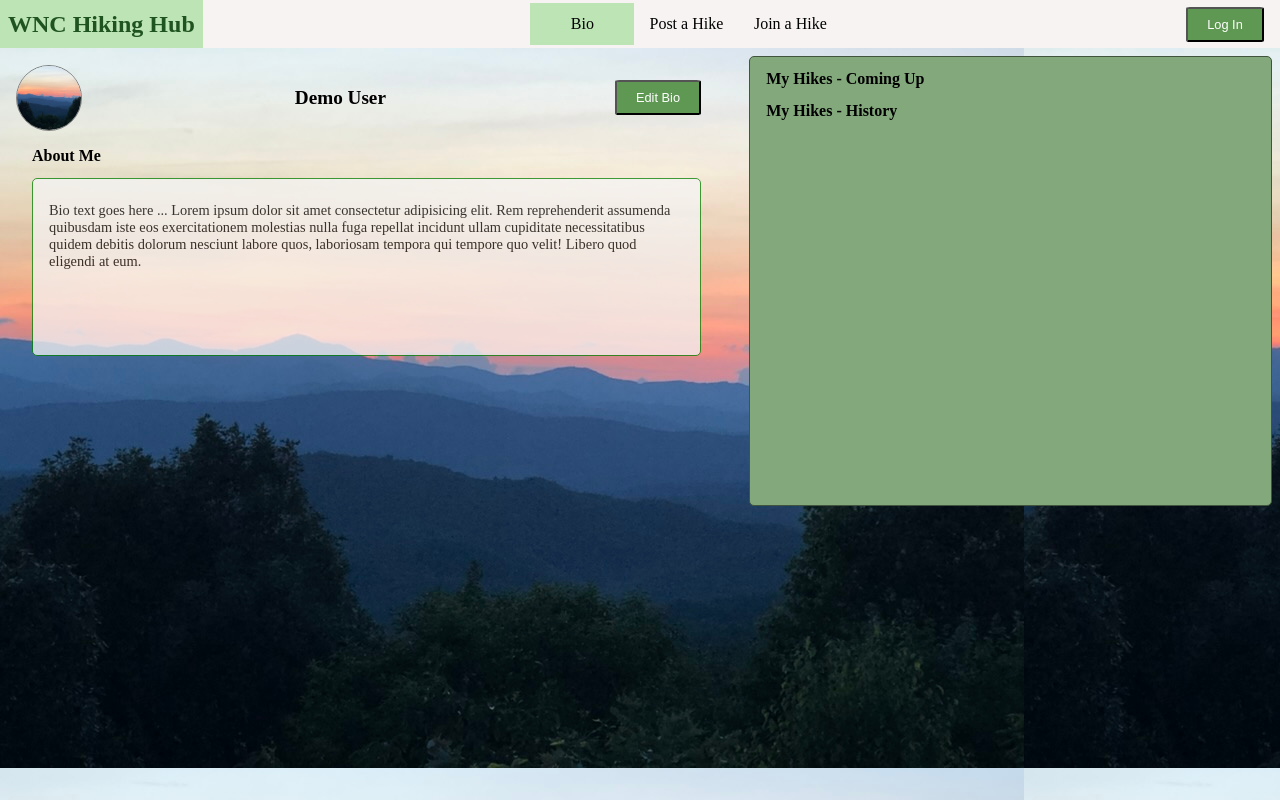
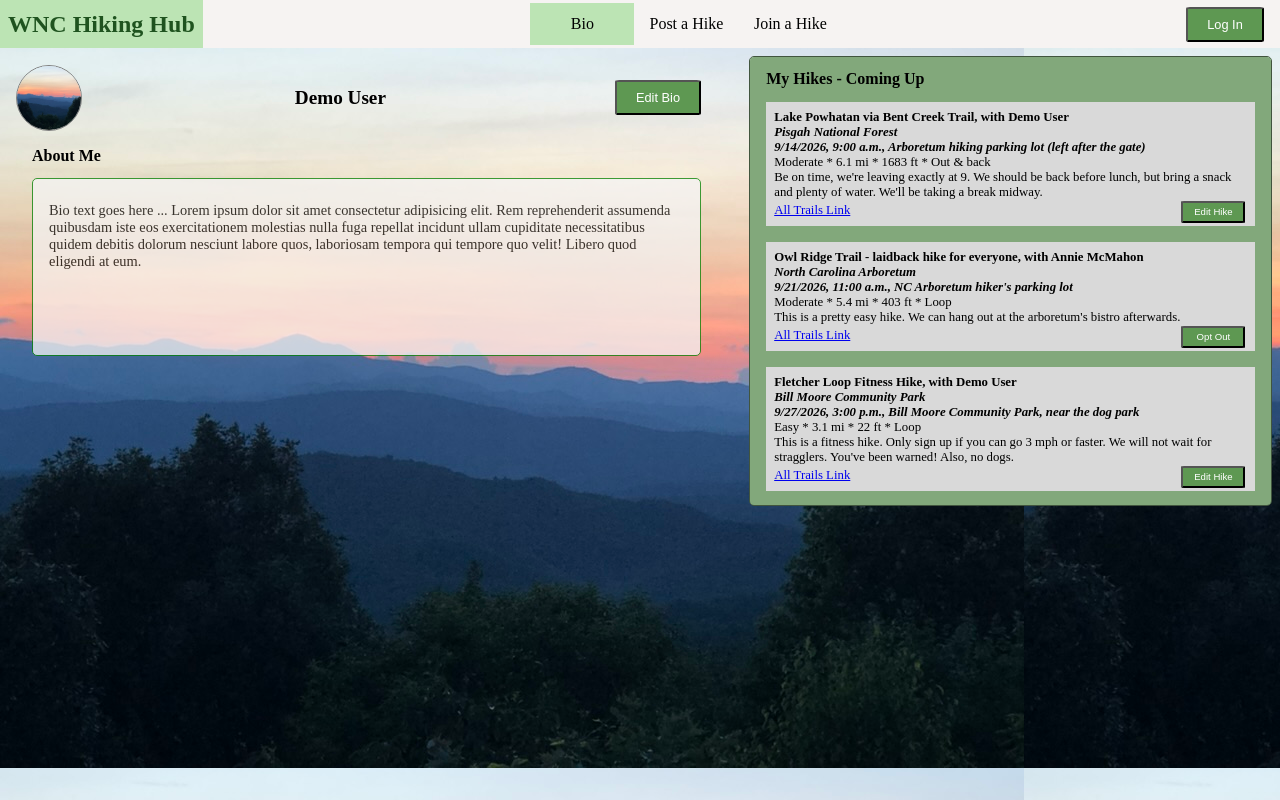
Before and after one commit to AnnieMcMahon/wnc-hiking-hub-v2, a Next.js app: page /bio in a window 1280 px wide. Built offline with nearby package versions, Linux system fonts and the light colour scheme.

Commit message:
added logic to display upcoming hikes and current hikes in Bio page

```diff
--- a/app/assets/sampleAppUsers.js
+++ b/app/assets/sampleAppUsers.js
@@ -10,7 +10,7 @@ const sampleAppUsers = [
   },
   {
     id: 1,
-    email: "anniemcmahon@gmail.com",
+    email: "anniemcmahon20@gmail.com",
     password: "1234",
     name: "Annie McMahon",
     avatar: "/avatar1.png",
--- a/app/assets/sampleHikes.js
+++ b/app/assets/sampleHikes.js
@@ -4,17 +4,17 @@ const sampleHikes = [
     creator: 0,
     allTrailsId: 0,
     title: "Mid-week Morning Hike - Triple Falls",
-    date: "10/26/2026",
+    date: "10/26/2023",
     time: "10:00 a.m.",
     location: "Triple Falls Parking Lot",
     comments: "Meet me by the blue CR-V. No dogs allowed. We will go slow and have time to take a lot of pictures."
   },
   {
     id: 1,
-    creator: 0,
+    creator: 1,
     allTrailsId: 1,
     title: "Afternoon Hike - Hard Times Loop",
-    date: "11/01/2026",
+    date: "11/01/2023",
     time: "2:00 p.m.",
     location: "Hardtimes Rd, Asheville",
     comments: "Bring your dog! Limit 12 people. The trail is not as hard as the name indicates, don't worry! I'll be wearing a red jacket."
@@ -31,7 +31,7 @@ const sampleHikes = [
   },
   {
     id: 3,
-    creator: 0,
+    creator: 1,
     allTrailsId: 3,
     title: "Owl Ridge Trail - laidback hike for everyone",
     date: "9/21/2026",
--- a/app/bio/page.jsx
+++ b/app/bio/page.jsx
@@ -1,17 +1,51 @@
-'use client';
+"use client";
 import Image from "next/image";
 import Hike from "../components/Hike";
-import './bio.css';
-import { useGlobal } from '../context/GlobalContext';
+import "./bio.css";
+import { useGlobal } from "../context/GlobalContext";
 
 function Bio() {
   const { currentUser, hikes } = useGlobal();
+  const upcomingHikes = [];
+  const pastHikes = [];
+  const createdHikes = [];
+  const currentDate = Date.now();
+  hikes.map((hike) => {
+    const hikeDate = new Date(hike.date);
+    if (hikeDate < currentDate) {
+      pastHikes.push(hike);
+    } else {
+      upcomingHikes.push(hike);
+    }
+    if (hike.creator == currentUser.id) {
+      createdHikes.push(hike.id);
+    }
+  });
+  const upcomingHikeSection = upcomingHikes.map((hike) => {
+    return (
+    <Hike
+      hikeType={createdHikes.includes(hike.id) ? "created" : "joined"}
+      hikeInfo={hike}
+      key={hike.id}
+    />)
+  });
+  const pastHikeSection = pastHikes.map((hike) => {
+    return (
+    <Hike hikeType="history" hikeInfo={hike} key={hike.id} />
+  )
+  });
 
   return (
     <div id="bio">
       <div className="bio-section">
         <div className="bio-header-section">
-          <Image className="avatar" src={currentUser.avatar} alt="avatar" width="15" height="15" />
+          <Image
+            className="avatar"
+            src={currentUser.avatar}
+            alt="avatar"
+            width="15"
+            height="15"
+          />
           <h1>{currentUser.name}</h1>
           <button>Edit Bio</button>
         </div>
@@ -25,16 +59,9 @@ function Bio() {
 
       <div className="hike-section">
         <h2>My Hikes - Coming Up</h2>
-        <div>
-          {/* <Hike hikeType="created" hikeInfo={hikes[0]} />
-          <Hike hikeType="joined" hikeInfo={hikes[1]} /> */}
-        </div>
+        <div>{upcomingHikeSection}</div>
         <h2>My Hikes - History</h2>
-        <div>
-          {/* <Hike hikeType="history" hikeInfo={hikes[2]} />
-          <Hike hikeType="history" hikeInfo={hikes[3]} />
-          <Hike hikeType="history" hikeInfo={hikes[4]} /> */}
-        </div>
+        <div>{pastHikeSection}</div>
       </div>
     </div>
   );
--- a/app/post-hike/page.jsx
+++ b/app/post-hike/page.jsx
@@ -56,9 +56,9 @@ function PostHike() {
             <input type="text" name="hikeTitle" id="hikeTitle" />
             <br />
             <label htmlFor="date">Date: </label>
-            <input type="text" name="date" id="date" />
+            <input type="date" name="date" id="date" />
             <label htmlFor="time"> Time: </label>
-            <input type="text" name="time" id="time" />
+            <input type="time" name="time" id="time" />
             <br />
             <label htmlFor="location"> Location: </label>
             <input type="text" name="location" id="location" />
--- a/package.json
+++ b/package.json
@@ -13,7 +13,8 @@
     "@types/react": "^18.3.11",
     "next": "14.2.15",
     "react": "^18",
-    "react-dom": "^18"
+    "react-dom": "^18",
+    "react-time-picker": "^7.0.0"
   },
   "devDependencies": {
     "eslint": "^8",
```
Also changed, not shown: 1 other file (tests, documents, lock files or other folders).
